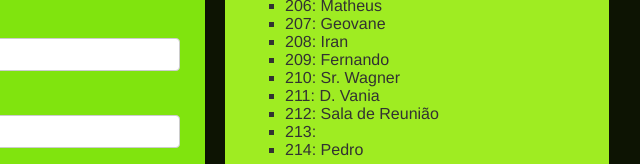
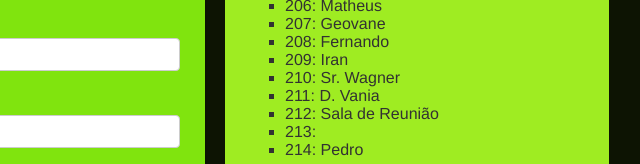
Before and after one commit to MarcosDaviDev/atendimento02, a plain HTML site: page index.html in a window 1280 px wide. Shown: the part 209-373 px from the top of the page, 543-1183 px from the left. Drawn offline with nearby package versions, Linux system fonts and the light colour scheme.

Commit message:
Update index.html

```diff
--- a/index.html
+++ b/index.html
@@ -65,8 +65,8 @@
                     <li>205: </li>
                     <li>206: Matheus</li>
                     <li>207: Geovane</li>
-                    <li>208: Iran</li>
-                    <li>209: Fernando</li>
+                    <li>208: Fernando</li>
+                    <li>209: Iran</li>
                     <li>210: Sr. Wagner</li>
                     <li>211: D. Vania</li>
                     <li>212: Sala de Reunião</li>
```
